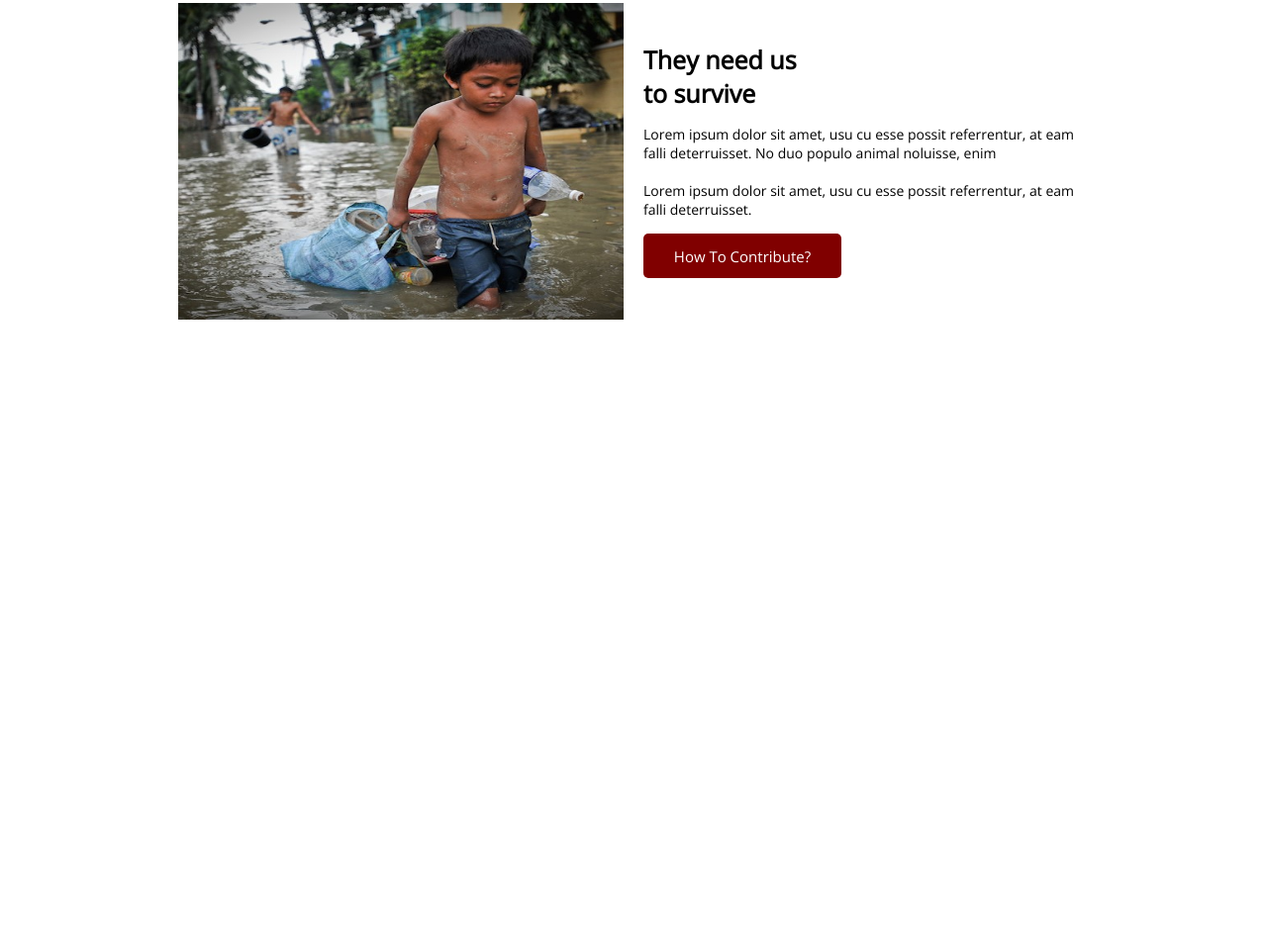
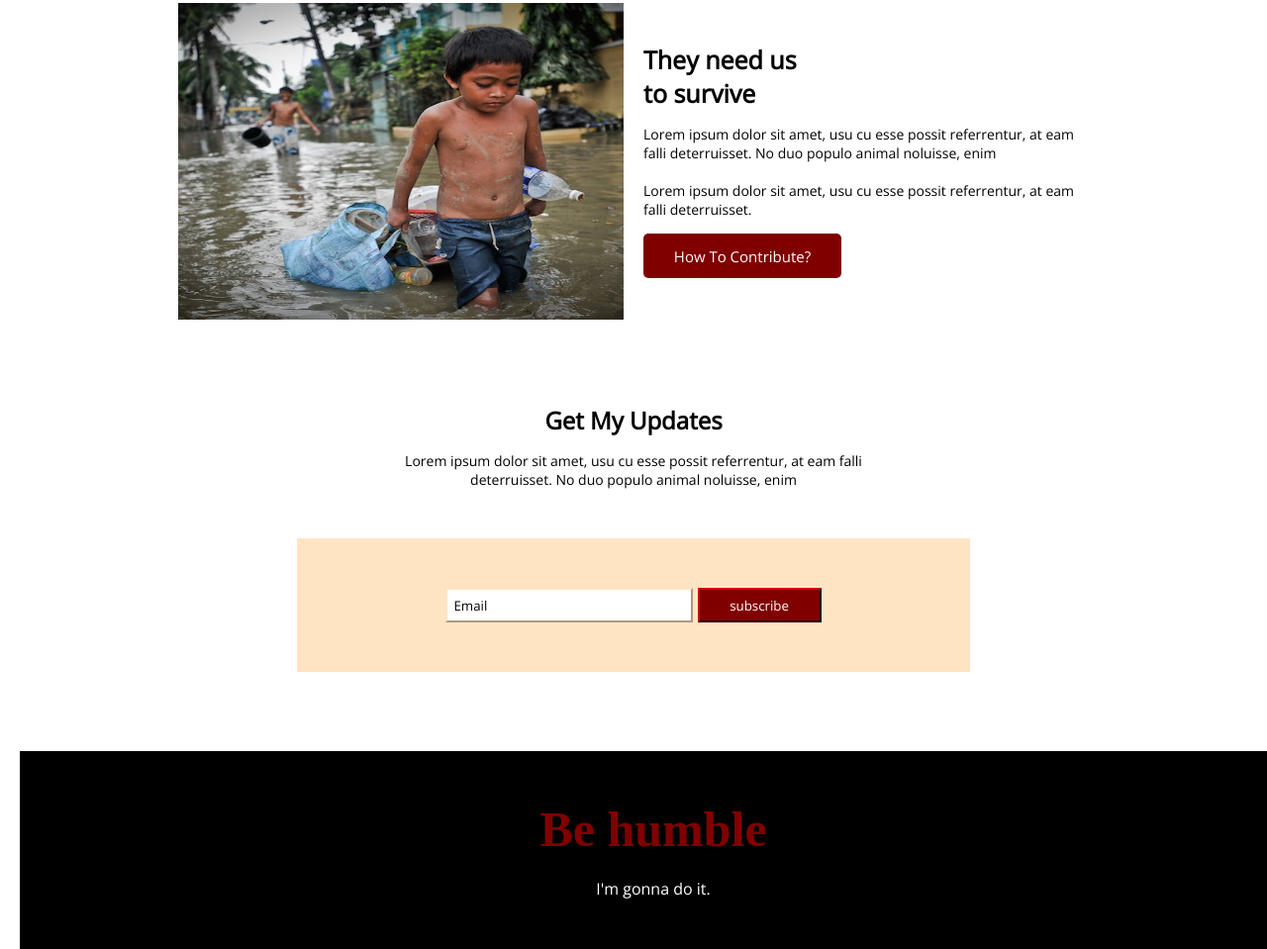
Before and after one commit to zunayedlimon/practice-project, a plain HTML site: page index.html in a window 1280 px wide. Shown: the part 2151-3110 px from the top of the page at 99% size. Before the commit the page ends 2499 px from the top, so only its background shows below. Drawn offline with nearby package versions, Linux system fonts and the light colour scheme.

Commit message:
adden something

```diff
--- a/index.html
+++ b/index.html
@@ -118,7 +118,22 @@
 
 <!-- last updates  -->
 
+<div class="update">
+  <h2>Get My Updates</h2>
+  <p class="update-two">Lorem ipsum dolor sit amet, usu cu esse possit referrentur, at eam falli <br> deterruisset. No duo populo animal noluisse, enim</p>
+</div>
 
+<div class="buttoon">
+
+  <button class="btn-bro-one">Email</button>
+  <button class="btn-bro-two">subscribe</button>
+
+</div>
+
+<div class="limon">
+  <h2 class="limon-sub">Be humble</h2>
+  <p>I'm gonna do it.</p>
+</div>
 
 
   </body>
--- a/style.css
+++ b/style.css
@@ -211,3 +211,69 @@ color: white;
 font-size: 15px;
 
 }
+
+.update{
+  text-align: center;
+  margin-top: 60px;
+
+}
+
+.update-two{
+    margin-top: 15px;
+    font-size: 14px;
+    margin-bottom: 50px;
+}
+
+.buttoon{
+    margin-left: 300px;
+    margin-right: 300px;
+    padding-top: 50px;
+    padding-bottom: 50px;
+    text-align: center;
+    margin-top: 20px;
+
+    cursor: pointer;
+
+    background-color: bisque;
+}
+
+.btn-bro-one{
+    text-align: left;
+    background-color: white;
+    width: 250px;
+    height: 35px;
+    border-color: bisque;
+
+}
+
+.btn-bro-two{
+    color: white;
+    background-color: maroon;
+    border-color: maroon;
+    width: 125px;
+    height: 35px;
+
+
+}
+
+.limon{
+
+    width: 100%;
+    height: 200px;
+    margin-left: 20px;
+    margin-right: 20px;
+
+    margin-top: 80px;
+    color: white;
+    background-color: black;
+    text-align: center;
+
+}
+.limon-sub{
+    padding-top: 50px;
+    font-family: 'Lobster';
+    margin-bottom: 20px;
+    color: maroon;
+    font-size: 50px;
+
+}
```
